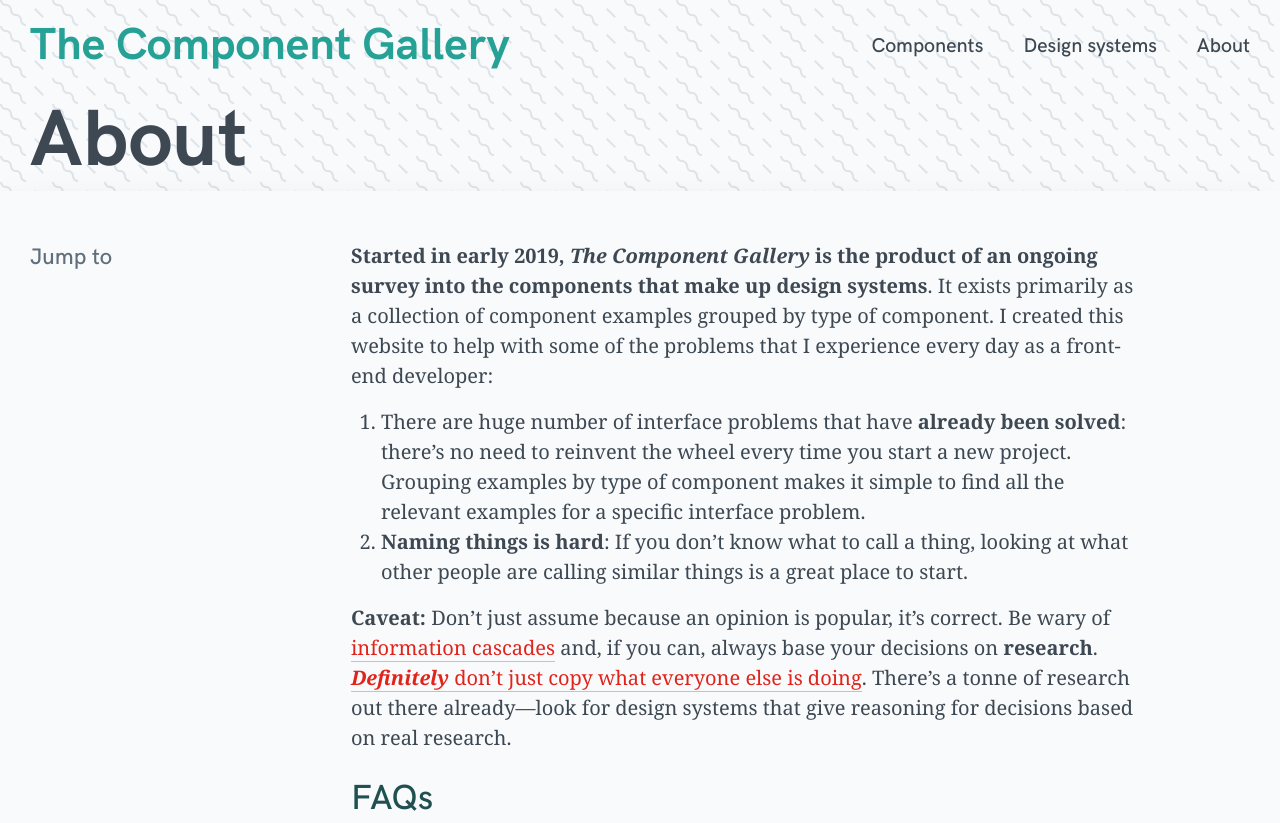
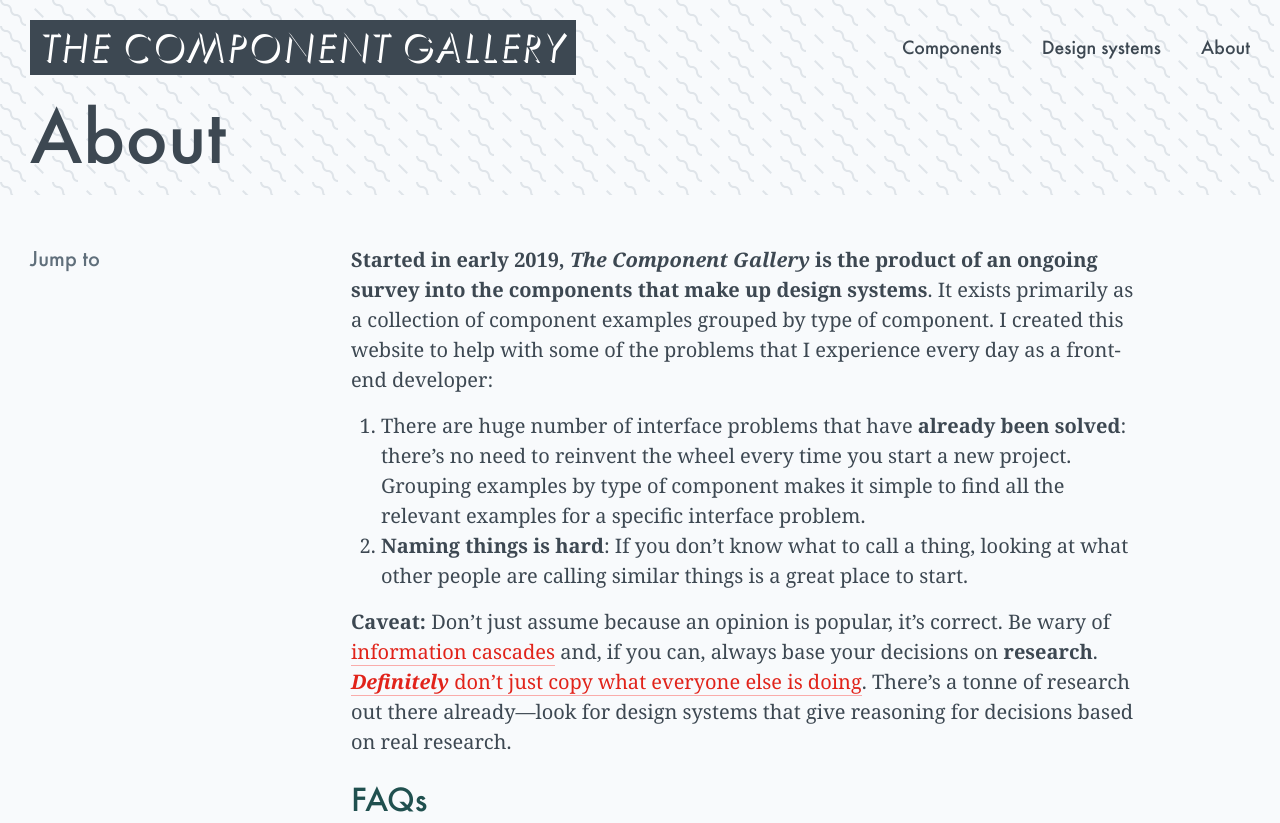
Before and after one commit to inbn/component-gallery, a Gatsby site: page /about in a window 1280 px wide. Shown: the top 823 px of the page. Built offline with nearby package versions, Linux system fonts and the light colour scheme; Gatsby itself is replaced by a stand-in of ours; some packages are replaced by stand-ins of ours; what tailwindcss-transforms would draw is missing.

Commit message:
Switch heading font to futura

```diff
--- a/src/components/Header.jsx
+++ b/src/components/Header.jsx
@@ -7,7 +7,7 @@ const Header = ({ siteTitle, menuLinks }) => (
     <div className="container xl:flex xl:justify-between xl:items-center">
       <Link
         to="/"
-        className="table text-4xl text-teal-700 font-bold font-sans leading-none sm:mx-auto border-0 xl:text-left xl:whitespace-no-wrap xl:mx-0"
+        className="table text-4xl font-light italic text-white font-sans bg-grey-800 uppercase leading-none pt-2 px-2 hover:text-teal-500 sm:mx-auto border-0 xl:text-left xl:whitespace-no-wrap xl:mx-0"
       >
         {siteTitle}
       </Link>
--- a/src/components/Hero.jsx
+++ b/src/components/Hero.jsx
@@ -4,7 +4,11 @@ import PropTypes from 'prop-types';
 const Hero = ({ byline, title, subtitle, date, readtime }) => (
   <div className="p-2 -mx-2">
     <div className="container">
-      {byline !== '' && <p className="font-sans mb-2">{byline}</p>}
+      {byline !== '' && (
+        <p className="font-sans mb-2 uppercase bg-grey-100 text-grey-700 text-xs inline-block pt-1 px-2">
+          {byline}
+        </p>
+      )}
       <h1 className="mt-0 text-grey-800">{title}</h1>
       {(subtitle !== '' || readtime !== '') && (
         <div className="flex flex-wrap mt-2 italic justify-between">
--- a/src/components/Layout.jsx
+++ b/src/components/Layout.jsx
@@ -35,7 +35,7 @@ const Layout = ({ children, title, byline, subtitle, readtime }) => (
             readtime={readtime}
           />
         )}
-        <div className="bg-grey-100 pt-4 shadow-2xl">
+        <div className="bg-grey-100 pt-4">
           <div className="container">
             <main>{children}</main>
             <footer className="py-4">
--- a/src/css/base/_fonts.css
+++ b/src/css/base/_fonts.css
@@ -18,3 +18,20 @@
   font-weight: bold;
   font-display: swap;
 }
+
+@font-face {
+  font-family: 'Futura';
+  src:
+    url('../fonts/Futura-Med.woff') format('woff');
+  font-weight: 500;
+  font-display: swap;
+}
+
+@font-face {
+  font-family: 'Futura';
+  src:
+    url('../fonts/FuturaOnlShaD-LigObl.woff') format('woff');
+  font-weight: 300;
+  font-display: swap;
+  font-style: italic;
+}
--- a/src/css/base/_headings.css
+++ b/src/css/base/_headings.css
@@ -18,7 +18,7 @@ h3,
 h1,
 .h1 {
   @apply text-3xl;
-  @apply font-bold;
+  @apply font-medium;
 }
 
 @screen md {
--- a/src/pages/index.js
+++ b/src/pages/index.js
@@ -15,7 +15,7 @@ const IndexPage = ({ data }) => (
         __html: data.markdown.html
       }}
     />
-    <h2 className="mt-8 bg-squiggle-teal-500 bg-repeat-x bg-bottom px-2 -mx-2 pb-2">
+    <h2 className="mt-8 bg-squiggle-teal-500 bg-repeat-x bg-bottom px-2 -mx-2 pb-4">
       Recently updated components
     </h2>
     <ul className="flex flex-wrap mt-2 -mx-4">
--- a/src/templates/component-template.js
+++ b/src/templates/component-template.js
@@ -29,7 +29,7 @@ export default ({ data }) => {
         <>
           <h2
             id="examples"
-            className="bg-squiggle-teal-500 bg-repeat-x bg-bottom px-2 -mx-2 pb-2"
+            className="bg-squiggle-teal-500 bg-repeat-x bg-bottom px-2 -mx-2 pb-4"
           >
             {data.airtable.data.Examples_count} example
             {data.airtable.data.Examples_count !== 1 && 's'}
--- a/tailwind.config.js
+++ b/tailwind.config.js
@@ -34,6 +34,11 @@ module.exports = {
         600: '#38a89d',
         700: '#25a195',
         800: '#20504f'
+      },
+
+      indigo: {
+        500: '#211ae1',
+        600: '#1d17ca'
       }
     },
     spacing: {
@@ -65,7 +70,7 @@ module.exports = {
     },
     fontFamily: {
       sans: [
-        '"HK Grotesk"',
+        'Futura',
         '-apple-system',
         'BlinkMacSystemFont',
         '"Segoe UI"',
```
Also changed, not shown: src/fonts/Futura-Med.woff (added), src/fonts/FuturaOnlShaD-LigObl.woff (added).
